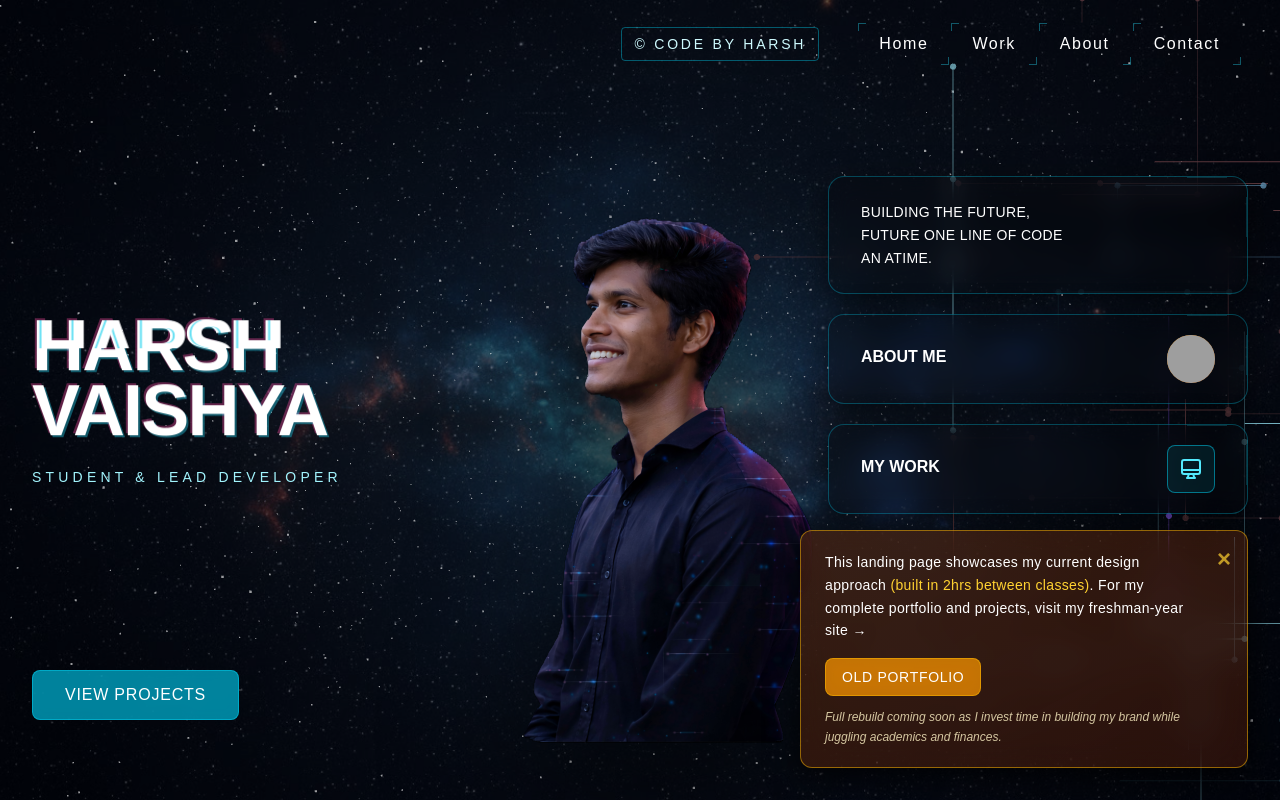
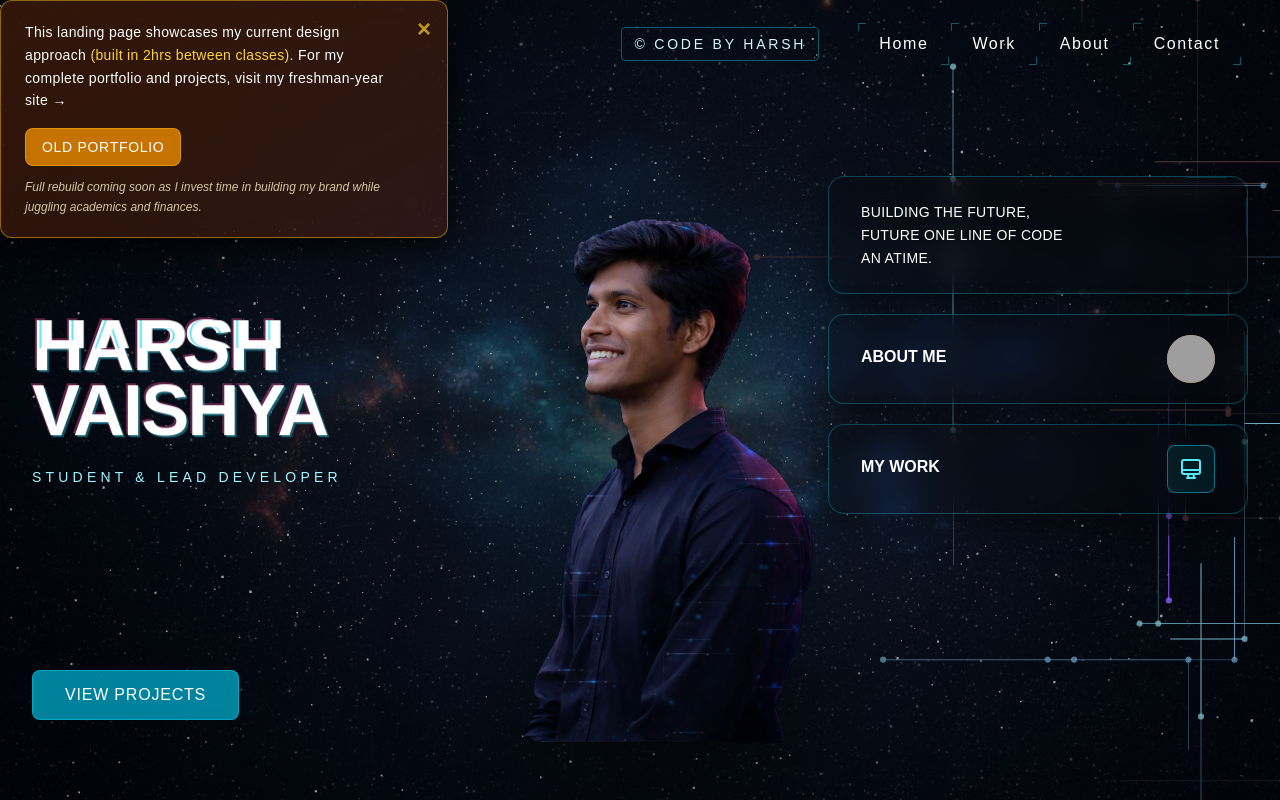
Before and after one commit to VHarshB/HarshVaishya.tech, a Next.js app: page / in a window 1280 px wide. Built offline with nearby package versions, Linux system fonts and the light colour scheme; grey boxes are pictures that could not be loaded.

Commit message:
Make announcement banner draggable

```diff
--- a/src/components/AnnouncementBanner.tsx
+++ b/src/components/AnnouncementBanner.tsx
@@ -1,5 +1,5 @@
 'use client';
-import React, { useState } from 'react';
+import React, { useState, useRef } from 'react';
 
 interface AnnouncementBannerProps {
   oldPortfolioUrl?: string;
@@ -9,12 +9,58 @@ const AnnouncementBanner: React.FC<AnnouncementBannerProps> = ({
   oldPortfolioUrl = "#"
 }) => {
   const [isVisible, setIsVisible] = useState(true);
+  const [isDragging, setIsDragging] = useState(false);
+  const [position, setPosition] = useState({ x: 0, y: 0 });
+  const [dragOffset, setDragOffset] = useState({ x: 0, y: 0 });
+  const dragRef = useRef<HTMLDivElement>(null);
+
+  const handleMouseDown = (e: React.MouseEvent) => {
+    // Don't drag when clicking the close button or links
+    if ((e.target as HTMLElement).closest('button, a')) return;
+
+    setIsDragging(true);
+    if (dragRef.current) {
+      const rect = dragRef.current.getBoundingClientRect();
+      setDragOffset({
+        x: e.clientX - rect.left,
+        y: e.clientY - rect.top,
+      });
+    }
+  };
+
+  const handleMouseMove = (e: React.MouseEvent) => {
+    if (!isDragging) return;
+
+    setPosition({
+      x: e.clientX - dragOffset.x,
+      y: e.clientY - dragOffset.y,
+    });
+  };
+
+  const handleMouseUp = () => {
+    setIsDragging(false);
+  };
 
   if (!isVisible) return null;
 
   return (
-    <div className="fixed bottom-8 right-8 z-30 max-w-md animate-fade-in">
-      <div className="relative rounded-xl border border-amber-400/50 bg-gradient-to-br from-amber-900/40 to-orange-900/30 backdrop-blur-lg px-6 py-5 text-white shadow-[0_8px_32px_rgba(0,0,0,0.8)] circuit-card">
+    <div
+      ref={dragRef}
+      onMouseDown={handleMouseDown}
+      onMouseMove={handleMouseMove}
+      onMouseUp={handleMouseUp}
+      onMouseLeave={handleMouseUp}
+      style={{
+        position: 'fixed',
+        left: `${position.x}px`,
+        top: `${position.y}px`,
+        right: 'auto',
+        bottom: 'auto',
+        zIndex: 30,
+      }}
+      className="max-w-md cursor-grab active:cursor-grabbing"
+    >
+      <div className="relative rounded-xl border border-amber-400/50 bg-gradient-to-br from-amber-900/40 to-orange-900/30 backdrop-blur-lg px-6 py-5 text-white shadow-[0_8px_32px_rgba(0,0,0,0.8)] circuit-card pointer-events-auto">
         {/* Close button */}
         <button
           onClick={() => setIsVisible(false)}
```
